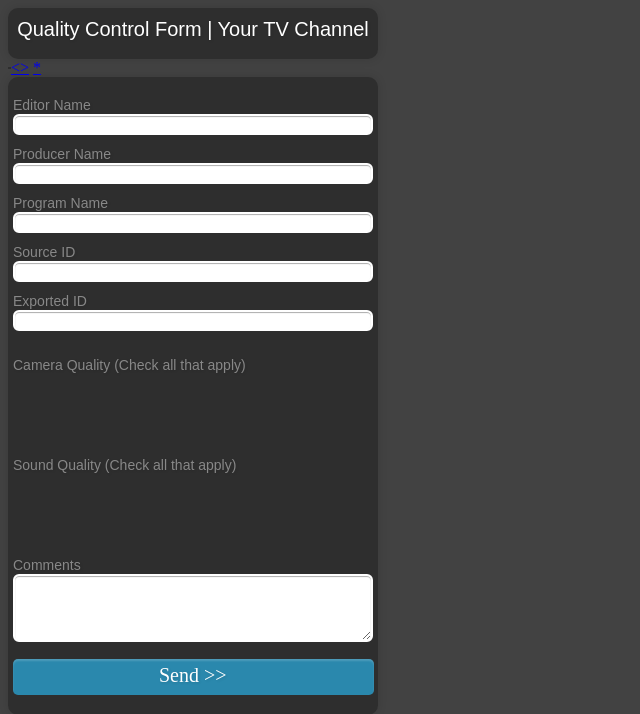
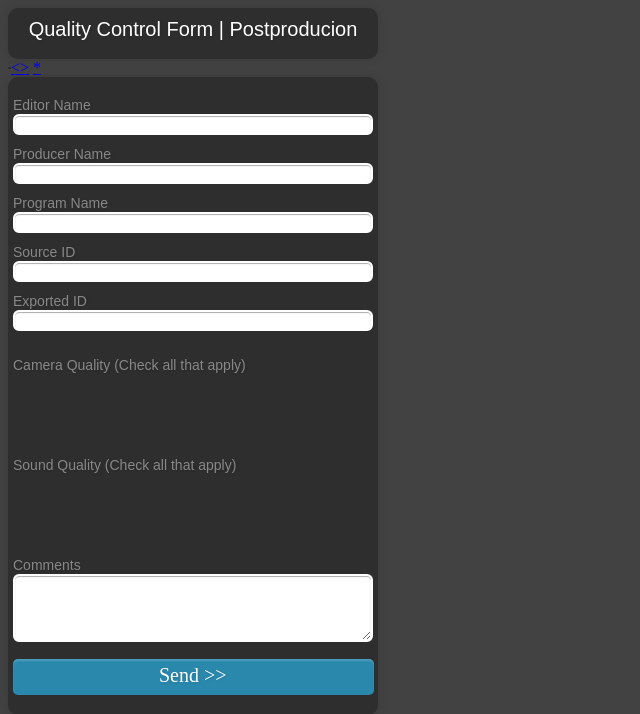
Before and after one commit to chusbaker/QualityControlForm_PythonFlask, a Flask app: page / in a window 1280 px wide. Shown: the top 714 px of the page, without its empty margins (0-640 px from the left). Run offline with Flask 2, Linux system fonts and the light colour scheme; data that the repository does not hold is empty; some libraries are stand-ins or nearby versions.

Commit message:
Update base.html

```diff
--- a/app/templates/base.html
+++ b/app/templates/base.html
@@ -15,7 +15,7 @@
     </head>
     <body>
         <div class="form-style-10 headbox">
-            <h1> Quality Control Form | Your TV Channel</h1>
+            <h1> Quality Control Form | Postproducion</h1>
         </div>
         <a href="{{ url_for('index') }}"><></a>
         <a href="{{ url_for('records') }}">*</a>
```
